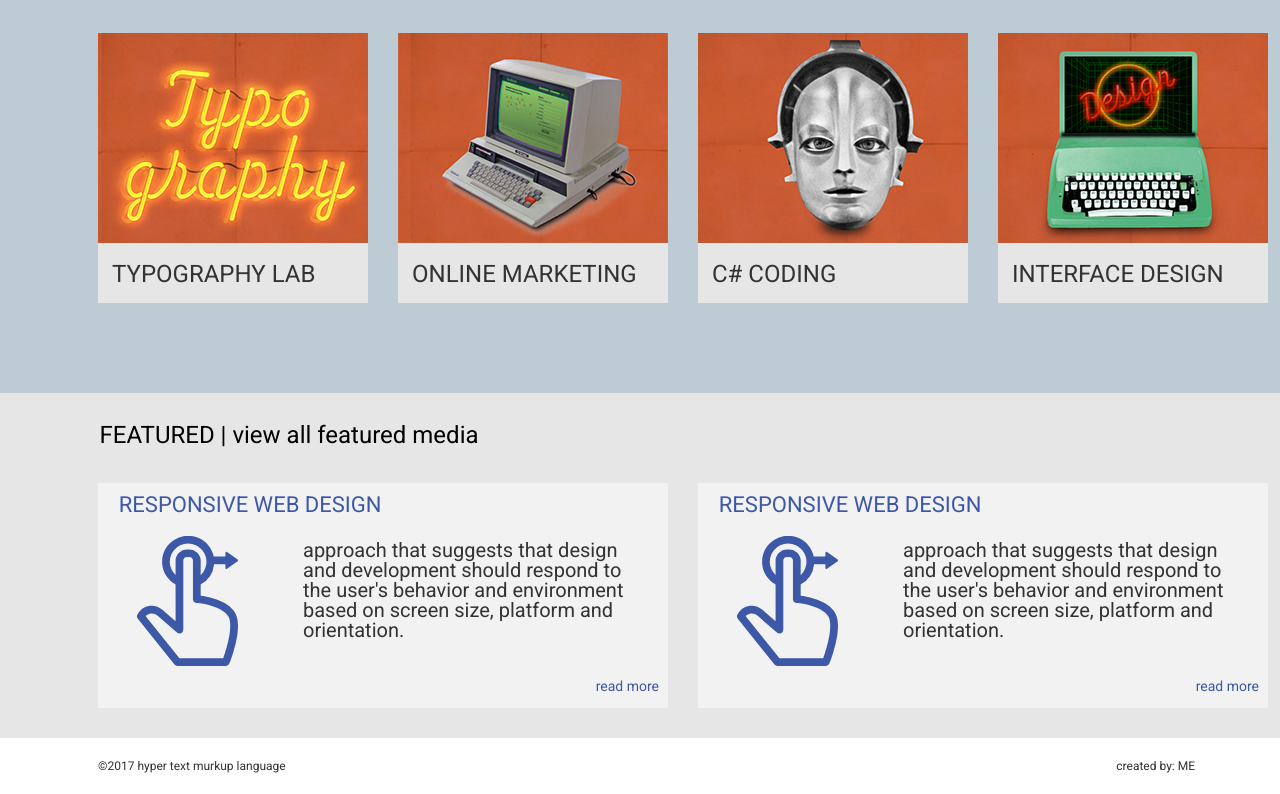
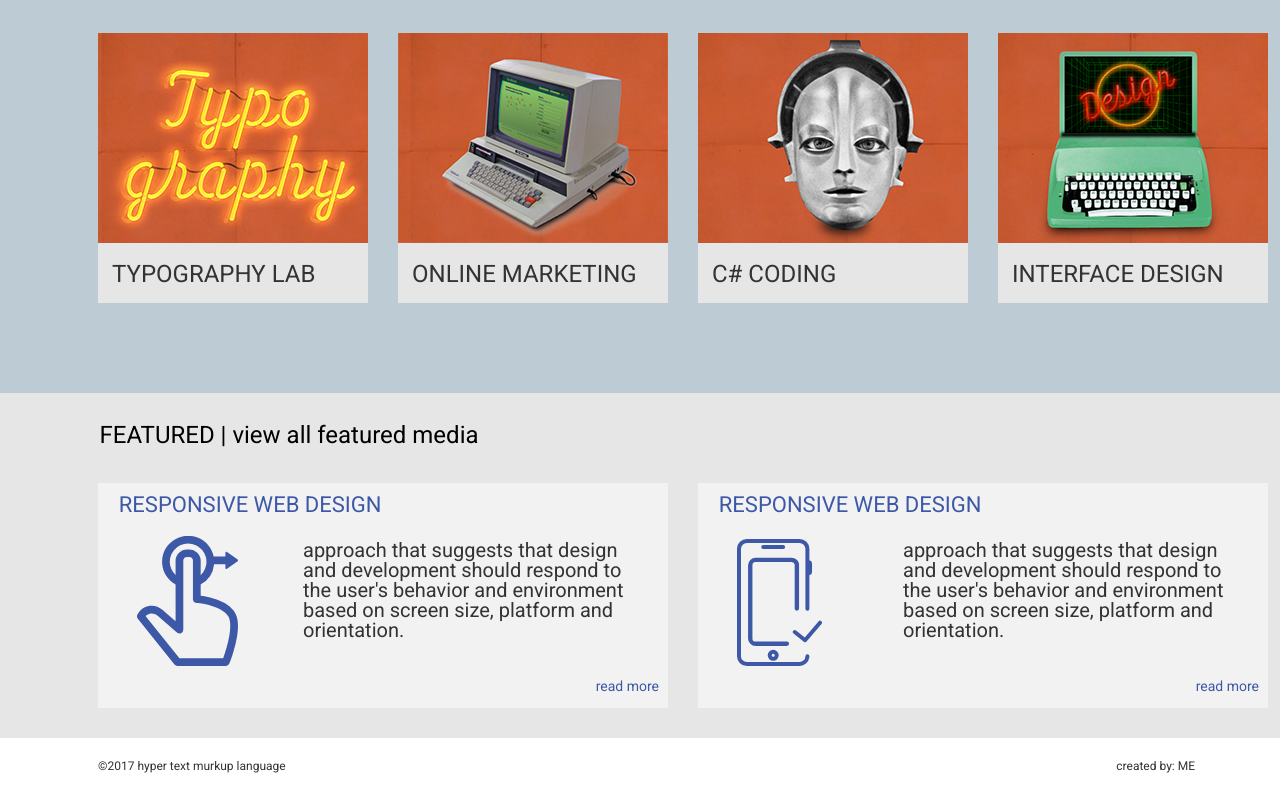
Before and after one commit to AniMerabishvili/Unilabi-lesson-6, a plain HTML site: page index.html in a window 1280 px wide. Shown: the part 1167-1961 px from the top of the page. Drawn offline with Linux system fonts and the light colour scheme.

Commit message:
change photo

```diff
--- a/index.html
+++ b/index.html
@@ -71,7 +71,7 @@
 			</div>
 			<div class="div4right ">
 				<h4 class="title4"> RESPONSIVE WEB DESIGN </h4>
-				<img src="img/finger.svg" alt="mobile" class="finger">
+				<img src="img/mobile.svg" alt="mobile" class="finger">
 				<p class="p4left"> approach that suggests that design and development should respond to the user's behavior and environment based on screen size, platform and orientation. </p>
 				<h6 class="more"> read more </h6>
 			</div>
```
